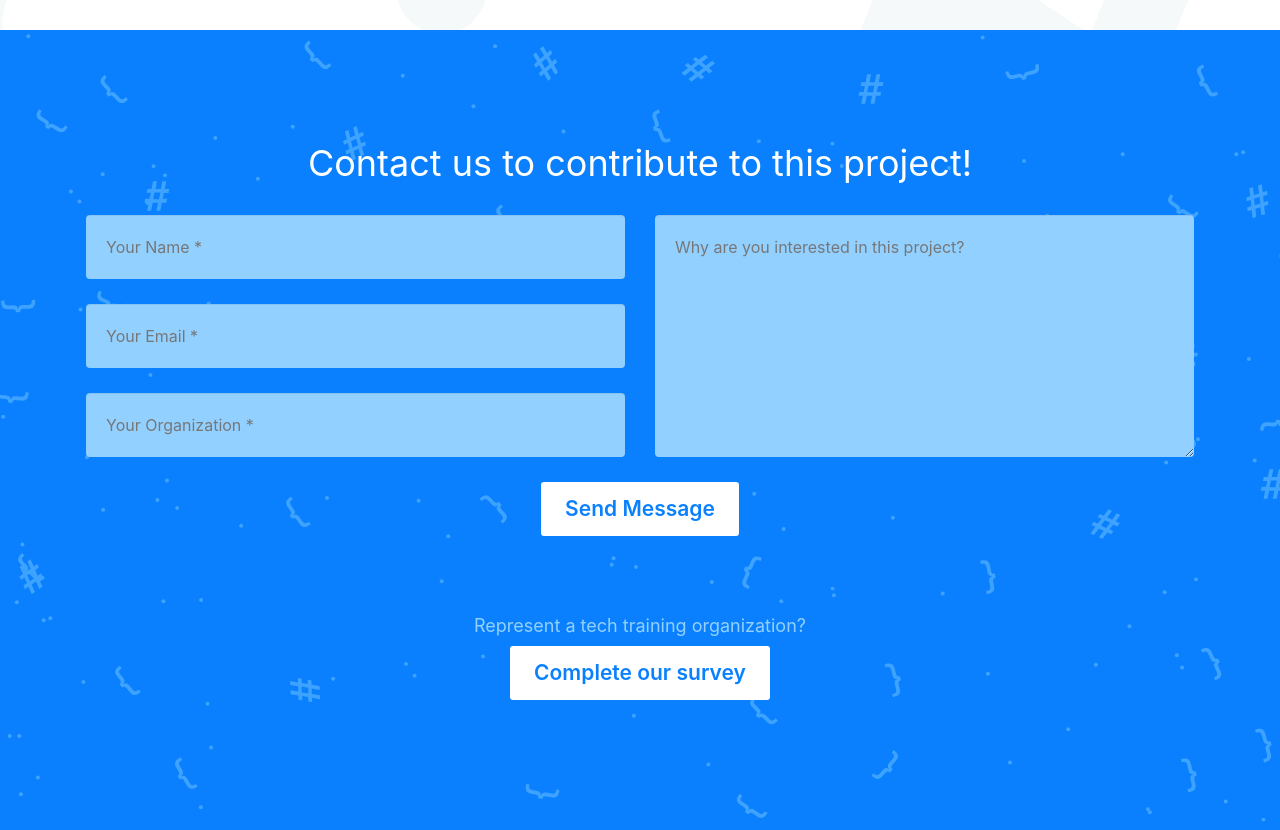
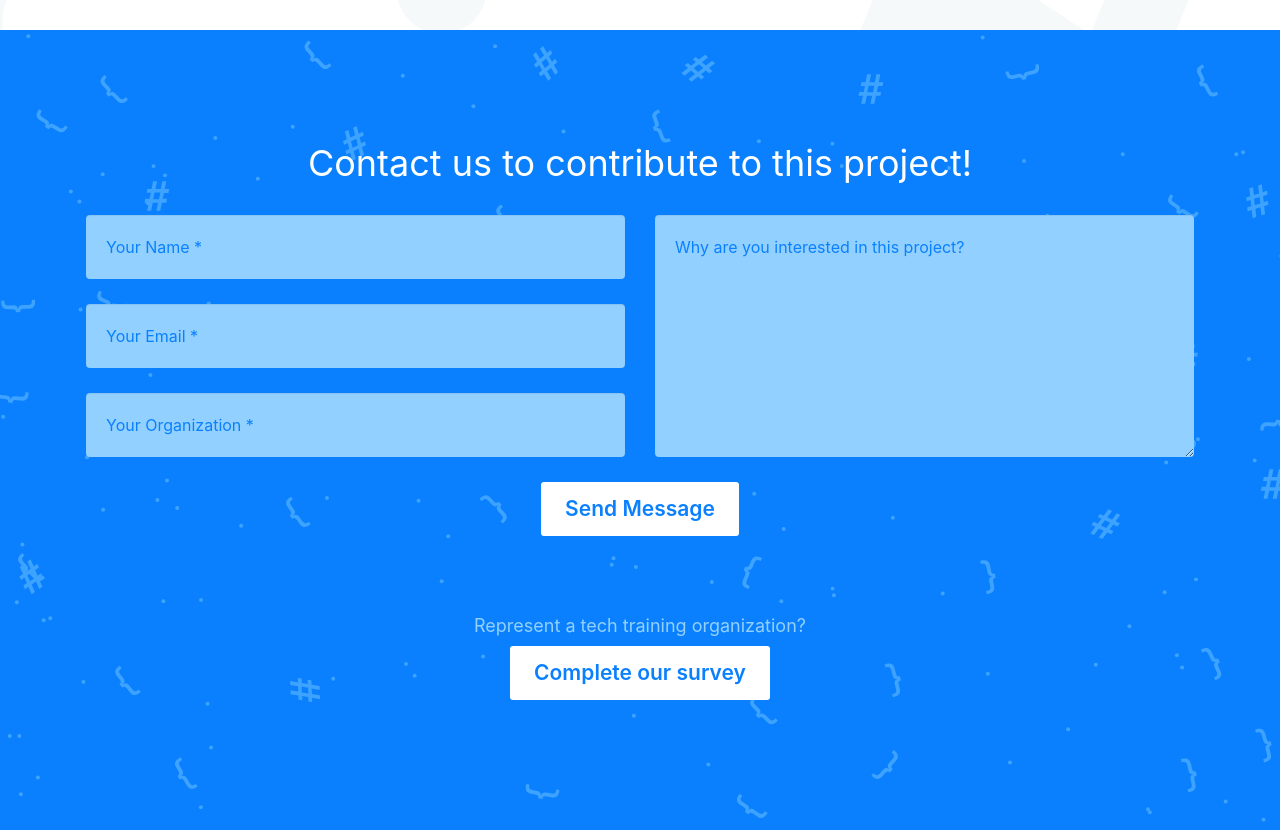
Before and after one commit to UrbanStrategies/techpathways, a PHP site: page / in a window 1280 px wide; the page is wider, and only the part inside the window is pictured. Shown: the part 1874-2704 px from the top of that part. Run offline with PHP 8.4, Linux system fonts and the light colour scheme; some libraries are stand-ins or nearby versions.

Commit message:
form field fix

```diff
--- a/css/agency.css
+++ b/css/agency.css
@@ -828,44 +828,35 @@ section#contact .form-control:focus {
 /*input::-webkit-input-placeholder, textarea::-webkit-input-placeholder {
   color: white;
 }*/
-section#contact input::-webkit-input-placeholder {
+.form-control::-webkit-input-placeholder {
     text-transform:  ;
     font-family: -apple-system, BlinkMacSystemFont,
     "Segoe UI", "Roboto", "Oxygen",
     "Ubuntu", "Cantarell", "Fira Sans",
     "Droid Sans", "Helvetica Neue", sans-serif;
     font-weight: 400;
-    /*color: #fff;*/
+    color: #0a80ff;
 }
 
-section#contact input:-moz-placeholder {
+
+.form-control::-moz-placeholder {
     text-transform:  ;
     font-family: -apple-system, BlinkMacSystemFont,
     "Segoe UI", "Roboto", "Oxygen",
     "Ubuntu", "Cantarell", "Fira Sans",
     "Droid Sans", "Helvetica Neue", sans-serif;
     font-weight: 400;
-    /*color: #fff;*/
+    color: #0a80ff;
 }
 
-section#contactinput input::-moz-placeholder {
+.form-control:-ms-input-placeholder {
     text-transform:  ;
     font-family: -apple-system, BlinkMacSystemFont,
     "Segoe UI", "Roboto", "Oxygen",
     "Ubuntu", "Cantarell", "Fira Sans",
     "Droid Sans", "Helvetica Neue", sans-serif;
     font-weight: 400;
-    /*color: #fff;*/
-}
-
-section#contact input:-ms-input-placeholder {
-    text-transform:  ;
-    font-family: -apple-system, BlinkMacSystemFont,
-    "Segoe UI", "Roboto", "Oxygen",
-    "Ubuntu", "Cantarell", "Fira Sans",
-    "Droid Sans", "Helvetica Neue", sans-serif;
-    font-weight: 400;
-    /*color: #fff;*/
+    color: #0a80ff;
 }
 
 section#contact .text-danger {
```
